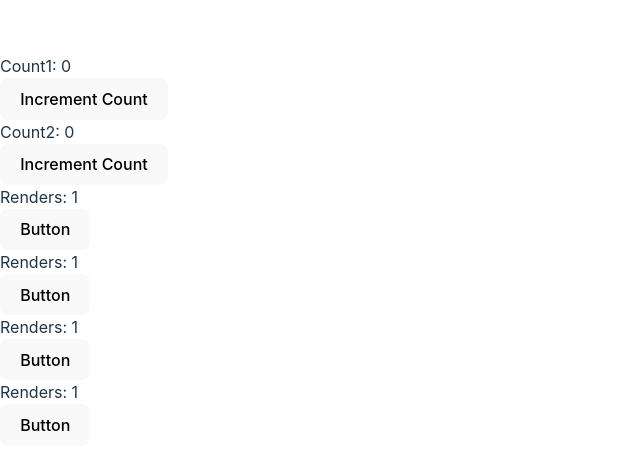
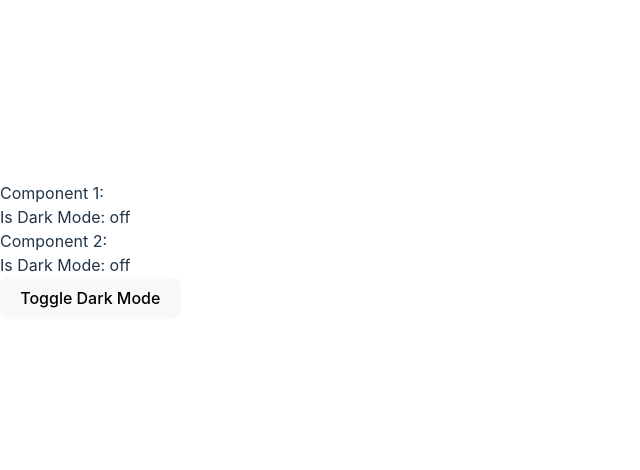
Before and after one commit to CodySchaaf/hooks, a React (Vite) app: page / in a window 1280 px wide. Shown: the part 150-620 px from the top of the page, without its empty margins (0-640 px from the left). Built offline with nearby package versions, Linux system fonts and the light colour scheme.

Commit message:
use-context

```diff
--- a/src/App.tsx
+++ b/src/App.tsx
@@ -1,40 +1,24 @@
-import { useCallback, useState } from "react";
-import { MyExpensiveComponent } from "./MyExpensiveComponent.tsx";
+import { ThemeProvider } from "./ThemeProvider.tsx";
+import { ShowTheme } from "./ShowTheme.tsx";
+import { ShowAndUpdateTheme } from "./ShowAndUpdateTheme.tsx";
+import { PropsWithChildren } from "react";
+
+function Wrapper({ children }: PropsWithChildren) {
+  console.log("Wrapper Rendered");
+  return children;
+}
 
 function App() {
-  const [count, setCount] = useState(0);
-  const [count2, setCount2] = useState(0);
-
-  const callback = () => {
-    console.log("veryBadUseCallback", count);
-  };
-
-  const badUseCallback = useCallback(() => {
-    console.log("veryBadUseCallback", count);
-  });
-
-  const veryBadUseCallback = useCallback(() => {
-    console.log("veryBadUseCallback", count);
-  }, []);
-
-  const goodUseCallback = useCallback(() => {
-    console.log("veryBadUseCallback", count);
-  }, [count]);
-
+  console.log("App render");
   return (
-    <>
-      Count1: {count}
-      <br />
-      <button onClick={() => setCount(count + 1)}>Increment Count</button>
-      <br />
-      Count2: {count2}
-      <br />
-      <button onClick={() => setCount2(count2 + 1)}>Increment Count</button>
-      <MyExpensiveComponent onClick={callback} />
-      <MyExpensiveComponent onClick={badUseCallback} />
-      <MyExpensiveComponent onClick={veryBadUseCallback} />
-      <MyExpensiveComponent onClick={goodUseCallback} />
-    </>
+    <ThemeProvider>
+      <Wrapper>
+        Component 1:
+        <ShowTheme />
+        Component 2:
+        <ShowAndUpdateTheme />
+      </Wrapper>
+    </ThemeProvider>
   );
 }
 
--- /dev/null
+++ b/src/ShowAndUpdateTheme.tsx
@@ -0,0 +1,13 @@
+import { useTheme } from "./ThemeProvider.tsx";
+
+export function ShowAndUpdateTheme() {
+  const theme = useTheme();
+  console.log("ShowAndUpdateTheme Rendered");
+
+  return (
+    <div>
+      <div>Is Dark Mode: {theme.darkMode}</div>
+      <button onClick={theme.toggleDarkMode}>Toggle Dark Mode</button>
+    </div>
+  );
+}
--- /dev/null
+++ b/src/ShowTheme.tsx
@@ -0,0 +1,8 @@
+import { useTheme } from "./ThemeProvider.tsx";
+
+export function ShowTheme() {
+  const theme = useTheme();
+  console.log("ShowTheme Rendered");
+
+  return <div>Is Dark Mode: {theme.darkMode}</div>;
+}
--- /dev/null
+++ b/src/ThemeProvider.tsx
@@ -0,0 +1,42 @@
+import {
+  createContext,
+  PropsWithChildren,
+  useContext,
+  useMemo,
+  useState,
+} from "react";
+
+type ThemeType = {
+  darkMode: "on" | "off";
+  toggleDarkMode: () => void;
+};
+
+const ThemeContext = createContext<ThemeType | undefined>(undefined);
+
+export function useTheme() {
+  const theme = useContext(ThemeContext);
+
+  if (!theme) {
+    throw new Error("useTheme must be used within a theme provider");
+  }
+
+  return theme;
+}
+
+export function ThemeProvider({ children }: PropsWithChildren) {
+  const [darkMode, setDarkMode] = useState("off" as ThemeType["darkMode"]);
+
+  const theme = useMemo(
+    () => ({
+      darkMode,
+      toggleDarkMode: () => {
+        setDarkMode(darkMode === "on" ? "off" : "on"); // could be optimized by using internal function
+      },
+    }),
+    [darkMode],
+  );
+
+  return (
+    <ThemeContext.Provider value={theme}>{children}</ThemeContext.Provider>
+  );
+}
```
